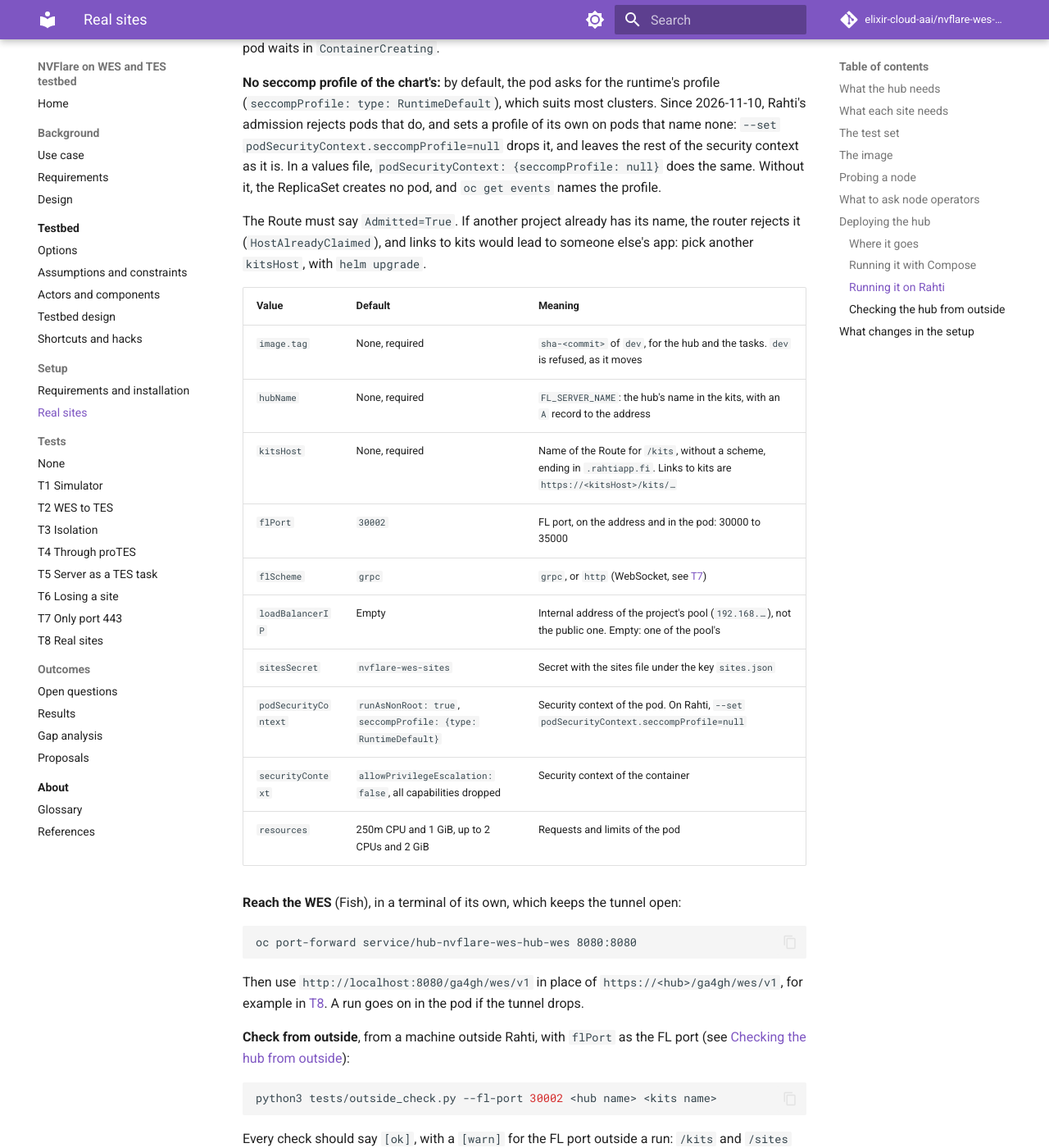
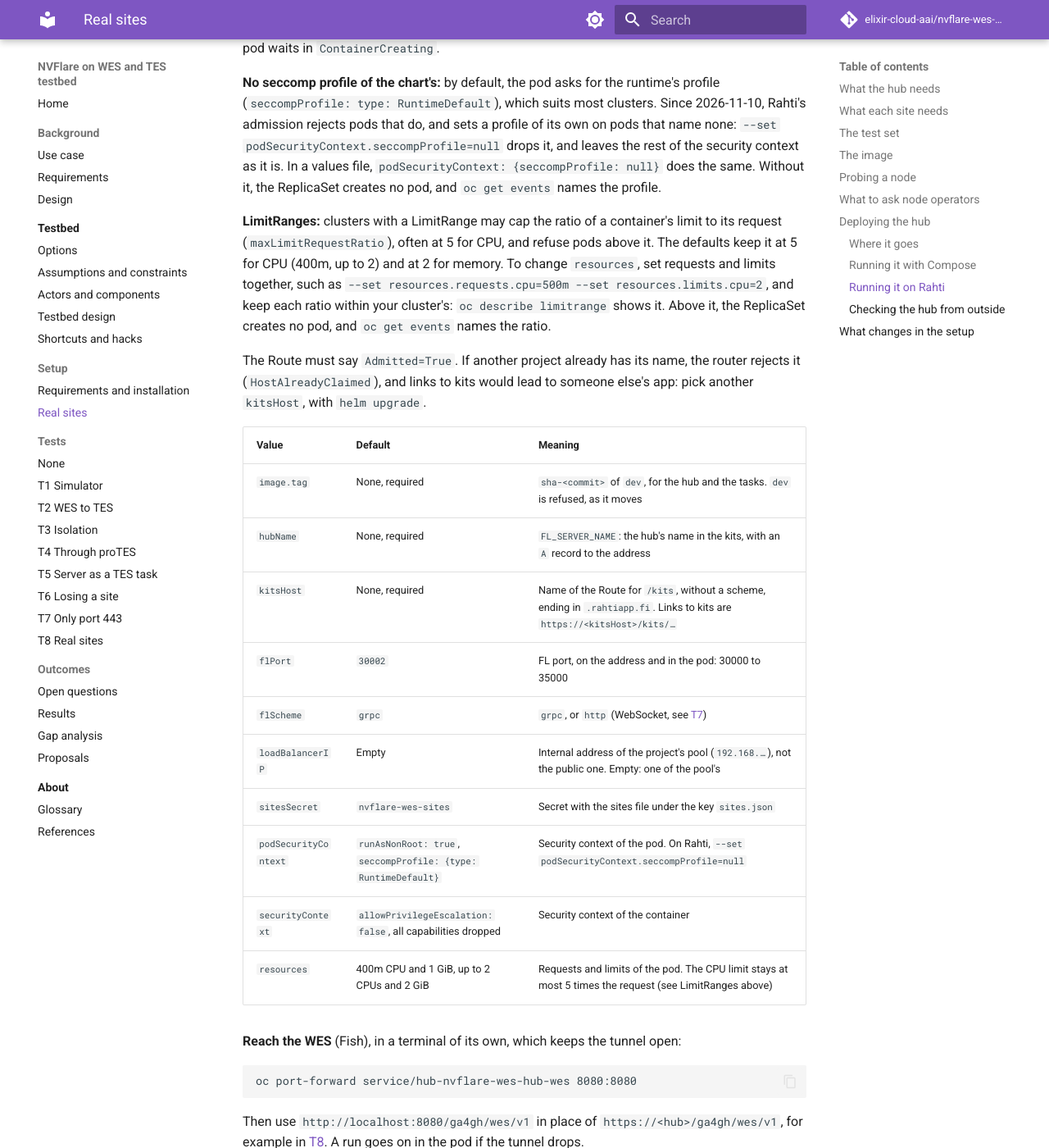
Before and after one commit to elixir-cloud-aai/nvflare-wes-testbed, an MkDocs documentation site: the page built from docs/setup/real-sites.md, in a window 1280 px wide and 1400 px high, scrolled down 8130 px. Shown: the whole window at 82% size. Built offline with MkDocs 1.6.1 and Material for MkDocs 9.7.7, drawn with Linux system fonts in a browser that asks for light colours; comment, search, counter and statistics services are not loaded.

Commit message:
fix(chart): keep CPU limit/request ratio at 5
Clusters with a LimitRange often refuse containers whose CPU limit is
more than 5 times the request (maxLimitRequestRatio). The hub asked for
250m with a limit of 2, a ratio of 8. Request 400m, which is known to
work, for a ratio of 5.

tests/chart.sh renders the defaults and checks the ratio of every
container. The setup docs explain LimitRanges and how to override
resources.

Closes #37

Co-Authored-By: Claude Opus 5.5 <noreply@anthropic.com>

```diff
--- a/docs/setup/real-sites.md
+++ b/docs/setup/real-sites.md
@@ -195,6 +195,8 @@ oc get route hub-nvflare-wes-hub-kits -o jsonpath='{.status.ingress[0].condition
 
 **No seccomp profile of the chart's:** by default, the pod asks for the runtime's profile (`seccompProfile: type: RuntimeDefault`), which suits most clusters. Since 2026-11-10, Rahti's admission rejects pods that do, and sets a profile of its own on pods that name none: `--set podSecurityContext.seccompProfile=null` drops it, and leaves the rest of the security context as it is. In a values file, `podSecurityContext: {seccompProfile: null}` does the same. Without it, the ReplicaSet creates no pod, and `oc get events` names the profile.
 
+**LimitRanges:** clusters with a LimitRange may cap the ratio of a container's limit to its request (`maxLimitRequestRatio`), often at 5 for CPU, and refuse pods above it. The defaults keep it at 5 for CPU (400m, up to 2) and at 2 for memory. To change `resources`, set requests and limits together, such as `--set resources.requests.cpu=500m --set resources.limits.cpu=2`, and keep each ratio within your cluster's: `oc describe limitrange` shows it. Above it, the ReplicaSet creates no pod, and `oc get events` names the ratio.
+
 The Route must say `Admitted=True`. If another project already has its name, the router rejects it (`HostAlreadyClaimed`), and links to kits would lead to someone else's app: pick another `kitsHost`, with `helm upgrade`.
 
 | Value | Default | Meaning |
@@ -208,7 +210,7 @@ The Route must say `Admitted=True`. If another project already has its name, the
 | `sitesSecret` | `nvflare-wes-sites` | Secret with the sites file under the key `sites.json` |
 | `podSecurityContext` | `runAsNonRoot: true`, `seccompProfile: {type: RuntimeDefault}` | Security context of the pod. On Rahti, `--set podSecurityContext.seccompProfile=null` |
 | `securityContext` | `allowPrivilegeEscalation: false`, all capabilities dropped | Security context of the container |
-| `resources` | 250m CPU and 1 GiB, up to 2 CPUs and 2 GiB | Requests and limits of the pod |
+| `resources` | 400m CPU and 1 GiB, up to 2 CPUs and 2 GiB | Requests and limits of the pod. The CPU limit stays at most 5 times the request (see LimitRanges above) |
 
 **Reach the WES** (Fish), in a terminal of its own, which keeps the tunnel open:
 
```
Also changed, not shown: 3 other files.
